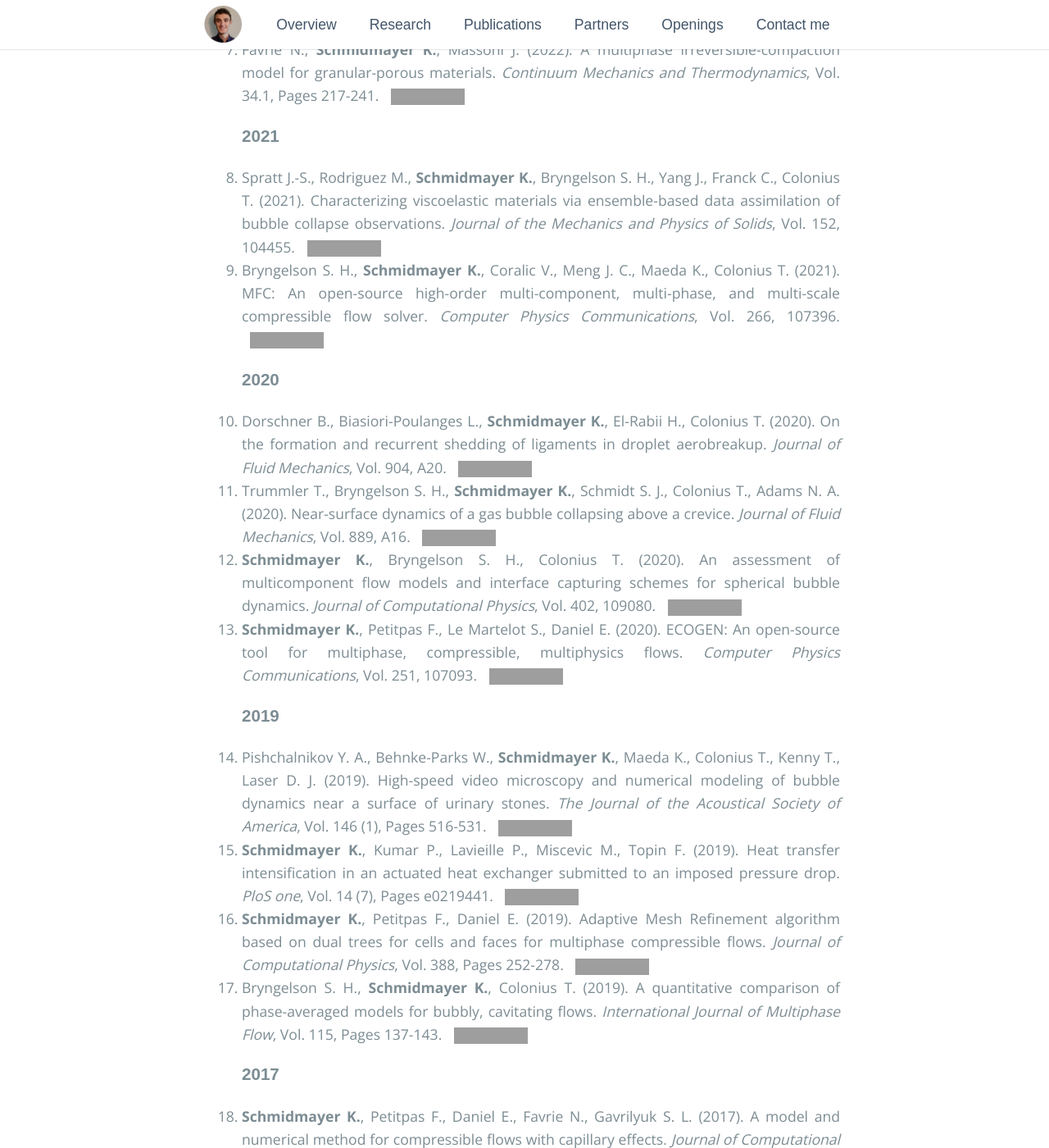
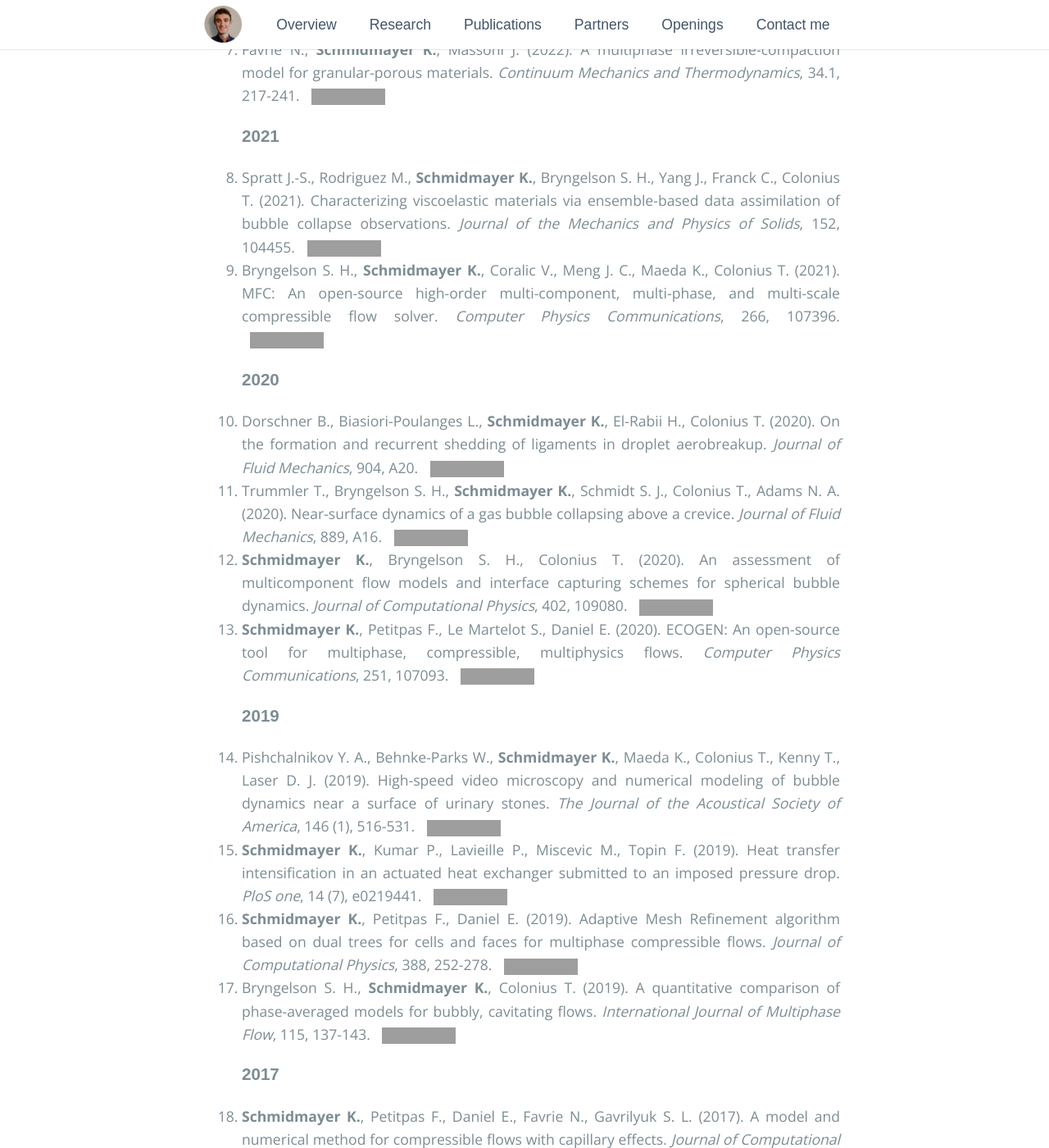
Before and after one commit to kevinschmidmayer/kevinschmidmayer.github.io, a Jekyll site: the page built from _pages/publications.md, in a window 1280 px wide and 1400 px high, scrolled down 1190 px, cut to the strip 0-1400 px from the top of the window. Shown: the whole strip at 82% size. Built offline with Jekyll 4.4.1, drawn with Linux system fonts in a browser that asks for light colours; some web fonts are replaced; some of the changed text lies outside the part shown; grey boxes are pictures that could not be loaded.

Commit message:
Update publications

```diff
--- a/_pages/publications.md
+++ b/_pages/publications.md
@@ -23,48 +23,48 @@ permalink: /publications/
 		<h3> 2026 </h3>
 		<li> Sieber A., Brewer C., Lukić B., Shakya G., Bokman G. T., Belau M., Kühl A., Schlötter M., <span style="font-weight:bold">Schmidmayer K.</span>, Supponen O. (2026). Bridging human kidney stone dynamics and damage under shock-wave lithotripsy: synchrotron X-ray imaging and tomography. <i>Under Review at Nature Portfolio</i>. <a class="badge" href="https://doi.org/10.21203/rs.3.rs-8799612/v1" target="_blank" ><img src="https://img.shields.io/badge/DOI-10.21203/rs.3.rs-8799612/v1-green.svg" alt="DOI link"/></a>
 		</li>
-		<li> Favrie N., <span style="font-weight:bold">Schmidmayer K.</span> (2026). A multiphase compressible flow model including elasto-viscoplastic solids with irreversible compaction. <i>Computer Methods in Applied Mechanics and Engineering</i>, Vol. 455, 118880. <a class="badge" href="https://inria.hal.science/hal-05548115" target="_blank" ><img src="https://img.shields.io/badge/HAL-05548115-green.svg" alt="DOI link"/></a>
+		<li> Favrie N., <span style="font-weight:bold">Schmidmayer K.</span> (2026). A multiphase compressible flow model including elasto-viscoplastic solids with irreversible compaction. <i>Computer Methods in Applied Mechanics and Engineering</i>, 455, 118880. <a class="badge" href="https://inria.hal.science/hal-05548115" target="_blank" ><img src="https://img.shields.io/badge/HAL-05548115-green.svg" alt="DOI link"/></a>
 		</li>
 		<h3> 2024 </h3>
-		<li> Bokman G. T., Biasiori-Poulanges L., Lukić B., <span style="font-weight:bold">Schmidmayer K.</span>, Bourquard C., Baumann E., Rack A., Olson B. J., Supponen O. (2024). Impulse-driven release of gas-encapsulated drops. <i>Journal of Fluid Mechanics</i>, Vol. 1001, A51. <a class="badge" href="https://hal.science/hal-04848523" target="_blank" ><img src="https://img.shields.io/badge/HAL-04848523-green.svg" alt="DOI link"/></a>
+		<li> Bokman G. T., Biasiori-Poulanges L., Lukić B., <span style="font-weight:bold">Schmidmayer K.</span>, Bourquard C., Baumann E., Rack A., Olson B. J., Supponen O. (2024). Impulse-driven release of gas-encapsulated drops. <i>Journal of Fluid Mechanics</i>, 1001, A51. <a class="badge" href="https://hal.science/hal-04848523" target="_blank" ><img src="https://img.shields.io/badge/HAL-04848523-green.svg" alt="DOI link"/></a>
 		</li>
 		<h3> 2023 </h3>
-		<li> <span style="font-weight:bold">Schmidmayer K.</span>, Biasiori-Poulanges L. (2023). Geometry effects on the droplet shock-induced cavitation. <i>Physics of Fluids</i>, Vol. 35 (6), 063315. <a class="badge" href="https://hal.science/hal-04100852" target="_blank" ><img src="https://img.shields.io/badge/HAL-04100852-green.svg" alt="DOI link"/></a>
+		<li> <span style="font-weight:bold">Schmidmayer K.</span>, Biasiori-Poulanges L. (2023). Geometry effects on the droplet shock-induced cavitation. <i>Physics of Fluids</i>, 35 (6), 063315. <a class="badge" href="https://hal.science/hal-04100852" target="_blank" ><img src="https://img.shields.io/badge/HAL-04100852-green.svg" alt="DOI link"/></a>
 		</li>
-		<li> Biasiori-Poulanges L., <span style="font-weight:bold">Schmidmayer K.</span> (2023). A phenomenological analysis of droplet shock-induced cavitation using a multiphase modelling approach. <i>Physics of Fluids</i>, Vol. 35 (1), 013312. <a class="badge" href="https://hal.archives-ouvertes.fr/hal-03894523v1" target="_blank" ><img src="https://img.shields.io/badge/HAL-03894523-green.svg" alt="DOI link"/></a>
+		<li> Biasiori-Poulanges L., <span style="font-weight:bold">Schmidmayer K.</span> (2023). A phenomenological analysis of droplet shock-induced cavitation using a multiphase modelling approach. <i>Physics of Fluids</i>, 35 (1), 013312. <a class="badge" href="https://hal.archives-ouvertes.fr/hal-03894523v1" target="_blank" ><img src="https://img.shields.io/badge/HAL-03894523-green.svg" alt="DOI link"/></a>
 		</li>
-		<li> <span style="font-weight:bold">Schmidmayer K.</span>, Cazé J., Petitpas F., Daniel E., Favrie N. (2023). Modelling interactions between waves and diffused interfaces. <i>International Journal for Numerical Methods in Fluids</i>, Vol. 95 (2), Pages 215-241. <a class="badge" href="https://hal.archives-ouvertes.fr/hal-03387818v2" target="_blank" ><img src="https://img.shields.io/badge/HAL-03387818v2-green.svg" alt="DOI link"/></a>
+		<li> <span style="font-weight:bold">Schmidmayer K.</span>, Cazé J., Petitpas F., Daniel E., Favrie N. (2023). Modelling interactions between waves and diffused interfaces. <i>International Journal for Numerical Methods in Fluids</i>, 95 (2), 215-241. <a class="badge" href="https://hal.archives-ouvertes.fr/hal-03387818v2" target="_blank" ><img src="https://img.shields.io/badge/HAL-03387818v2-green.svg" alt="DOI link"/></a>
 		</li>
 		<h3> 2022 </h3>
-		<li> Favrie N., <span style="font-weight:bold">Schmidmayer K.</span>, Massoni J. (2022). A multiphase irreversible-compaction model for granular-porous materials. <i>Continuum Mechanics and Thermodynamics</i>, Vol. 34.1, Pages 217-241. <a class="badge" href="https://hal.archives-ouvertes.fr/hal-03257608v2" target="_blank" ><img src="https://img.shields.io/badge/HAL-03257608v2-green.svg" alt="DOI link"/></a>
+		<li> Favrie N., <span style="font-weight:bold">Schmidmayer K.</span>, Massoni J. (2022). A multiphase irreversible-compaction model for granular-porous materials. <i>Continuum Mechanics and Thermodynamics</i>, 34.1, 217-241. <a class="badge" href="https://hal.archives-ouvertes.fr/hal-03257608v2" target="_blank" ><img src="https://img.shields.io/badge/HAL-03257608v2-green.svg" alt="DOI link"/></a>
 		</li>
 		<h3> 2021 </h3>
-		<li> Spratt J.-S., Rodriguez M., <span style="font-weight:bold">Schmidmayer K.</span>, Bryngelson S. H., Yang J., Franck C., Colonius T. (2021). Characterizing viscoelastic materials via ensemble-based data assimilation of bubble collapse observations. <i>Journal of the Mechanics and Physics of Solids</i>, Vol. 152, 104455. <a class="badge" href="https://hal.archives-ouvertes.fr/hal-03649480v1" target="_blank" ><img src="https://img.shields.io/badge/HAL-03649480v1-green.svg" alt="DOI link"/></a>
+		<li> Spratt J.-S., Rodriguez M., <span style="font-weight:bold">Schmidmayer K.</span>, Bryngelson S. H., Yang J., Franck C., Colonius T. (2021). Characterizing viscoelastic materials via ensemble-based data assimilation of bubble collapse observations. <i>Journal of the Mechanics and Physics of Solids</i>, 152, 104455. <a class="badge" href="https://hal.archives-ouvertes.fr/hal-03649480v1" target="_blank" ><img src="https://img.shields.io/badge/HAL-03649480v1-green.svg" alt="DOI link"/></a>
 		</li>
-		<li> Bryngelson S. H., <span style="font-weight:bold">Schmidmayer K.</span>, Coralic V., Meng J. C., Maeda K., Colonius T. (2021). MFC: An open-source high-order multi-component, multi-phase, and multi-scale compressible flow solver. <i>Computer Physics Communications</i>, Vol. 266, 107396. <a class="badge" href="https://hal.archives-ouvertes.fr/hal-03649400v1" target="_blank" ><img src="https://img.shields.io/badge/HAL-03649400v1-green.svg" alt="DOI link"/></a>
+		<li> Bryngelson S. H., <span style="font-weight:bold">Schmidmayer K.</span>, Coralic V., Meng J. C., Maeda K., Colonius T. (2021). MFC: An open-source high-order multi-component, multi-phase, and multi-scale compressible flow solver. <i>Computer Physics Communications</i>, 266, 107396. <a class="badge" href="https://hal.archives-ouvertes.fr/hal-03649400v1" target="_blank" ><img src="https://img.shields.io/badge/HAL-03649400v1-green.svg" alt="DOI link"/></a>
 		</li>
 		<h3> 2020 </h3>
-		<li> Dorschner B., Biasiori-Poulanges L., <span style="font-weight:bold">Schmidmayer K.</span>, El-Rabii H., Colonius T. (2020). On the formation and recurrent shedding of ligaments in droplet aerobreakup. <i>Journal of Fluid Mechanics</i>, Vol. 904, A20. <a class="badge" href="https://hal.archives-ouvertes.fr/hal-02989359v1" target="_blank" ><img src="https://img.shields.io/badge/HAL-02989359v1-green.svg" alt="DOI link"/></a>
+		<li> Dorschner B., Biasiori-Poulanges L., <span style="font-weight:bold">Schmidmayer K.</span>, El-Rabii H., Colonius T. (2020). On the formation and recurrent shedding of ligaments in droplet aerobreakup. <i>Journal of Fluid Mechanics</i>, 904, A20. <a class="badge" href="https://hal.archives-ouvertes.fr/hal-02989359v1" target="_blank" ><img src="https://img.shields.io/badge/HAL-02989359v1-green.svg" alt="DOI link"/></a>
 		</li>
-		<li> Trummler T., Bryngelson S. H., <span style="font-weight:bold">Schmidmayer K.</span>, Schmidt S. J., Colonius T., Adams N. A. (2020). Near-surface dynamics of a gas bubble collapsing above a crevice. <i>Journal of Fluid Mechanics</i>, Vol. 889, A16. <a class="badge" href="https://hal.archives-ouvertes.fr/hal-03649427v1" target="_blank" ><img src="https://img.shields.io/badge/HAL-03649427v1-green.svg" alt="DOI link"/></a>
+		<li> Trummler T., Bryngelson S. H., <span style="font-weight:bold">Schmidmayer K.</span>, Schmidt S. J., Colonius T., Adams N. A. (2020). Near-surface dynamics of a gas bubble collapsing above a crevice. <i>Journal of Fluid Mechanics</i>, 889, A16. <a class="badge" href="https://hal.archives-ouvertes.fr/hal-03649427v1" target="_blank" ><img src="https://img.shields.io/badge/HAL-03649427v1-green.svg" alt="DOI link"/></a>
 		</li>
-		<li> <span style="font-weight:bold">Schmidmayer K.</span>, Bryngelson S. H., Colonius T. (2020). An assessment of multicomponent flow models and interface capturing schemes for spherical bubble dynamics. <i>Journal of Computational Physics</i>, Vol. 402, 109080. <a class="badge" href="https://hal.archives-ouvertes.fr/hal-03649385v1" target="_blank" ><img src="https://img.shields.io/badge/HAL-03649385v1-green.svg" alt="DOI link"/></a>
+		<li> <span style="font-weight:bold">Schmidmayer K.</span>, Bryngelson S. H., Colonius T. (2020). An assessment of multicomponent flow models and interface capturing schemes for spherical bubble dynamics. <i>Journal of Computational Physics</i>, 402, 109080. <a class="badge" href="https://hal.archives-ouvertes.fr/hal-03649385v1" target="_blank" ><img src="https://img.shields.io/badge/HAL-03649385v1-green.svg" alt="DOI link"/></a>
 		</li>
-		<li> <span style="font-weight:bold">Schmidmayer K.</span>, Petitpas F., Le Martelot S., Daniel E. (2020). ECOGEN: An open-source tool for multiphase, compressible, multiphysics flows. <i>Computer Physics Communications</i>, Vol. 251, 107093. <a class="badge" href="https://hal.archives-ouvertes.fr/hal-03649359v1" target="_blank" ><img src="https://img.shields.io/badge/HAL-03649359v1-green.svg" alt="DOI link"/></a>
+		<li> <span style="font-weight:bold">Schmidmayer K.</span>, Petitpas F., Le Martelot S., Daniel E. (2020). ECOGEN: An open-source tool for multiphase, compressible, multiphysics flows. <i>Computer Physics Communications</i>, 251, 107093. <a class="badge" href="https://hal.archives-ouvertes.fr/hal-03649359v1" target="_blank" ><img src="https://img.shields.io/badge/HAL-03649359v1-green.svg" alt="DOI link"/></a>
 		</li>
 		<h3> 2019 </h3>
-		<li> Pishchalnikov Y. A., Behnke-Parks W., <span style="font-weight:bold">Schmidmayer K.</span>, Maeda K., Colonius T., Kenny T., Laser D. J. (2019). High-speed video microscopy and numerical modeling of bubble dynamics near a surface of urinary stones. <i>The Journal of the Acoustical Society of America</i>, Vol. 146 (1), Pages 516-531. <a class="badge" href="https://hal.archives-ouvertes.fr/hal-03649292v1" target="_blank" ><img src="https://img.shields.io/badge/HAL-03649292v1-green.svg" alt="DOI link"/></a>
+		<li> Pishchalnikov Y. A., Behnke-Parks W., <span style="font-weight:bold">Schmidmayer K.</span>, Maeda K., Colonius T., Kenny T., Laser D. J. (2019). High-speed video microscopy and numerical modeling of bubble dynamics near a surface of urinary stones. <i>The Journal of the Acoustical Society of America</i>, 146 (1), 516-531. <a class="badge" href="https://hal.archives-ouvertes.fr/hal-03649292v1" target="_blank" ><img src="https://img.shields.io/badge/HAL-03649292v1-green.svg" alt="DOI link"/></a>
 		</li>
-		<li> <span style="font-weight:bold">Schmidmayer K.</span>, Kumar P., Lavieille P., Miscevic M., Topin F. (2019). Heat transfer intensification in an actuated heat exchanger submitted to an imposed pressure drop. <i>PloS one</i>, Vol. 14 (7), Pages e0219441. <a class="badge" href="https://hal.archives-ouvertes.fr/hal-02310271v1" target="_blank" ><img src="https://img.shields.io/badge/HAL-02310271v1-green.svg" alt="DOI link"/></a>
+		<li> <span style="font-weight:bold">Schmidmayer K.</span>, Kumar P., Lavieille P., Miscevic M., Topin F. (2019). Heat transfer intensification in an actuated heat exchanger submitted to an imposed pressure drop. <i>PloS one</i>, 14 (7), e0219441. <a class="badge" href="https://hal.archives-ouvertes.fr/hal-02310271v1" target="_blank" ><img src="https://img.shields.io/badge/HAL-02310271v1-green.svg" alt="DOI link"/></a>
 		</li>
-		<li> <span style="font-weight:bold">Schmidmayer K.</span>, Petitpas F., Daniel E. (2019). Adaptive Mesh Refinement algorithm based on dual trees for cells and faces for multiphase compressible flows. <i>Journal of Computational Physics</i>, Vol. 388, Pages 252-278. <a class="badge" href="https://hal.archives-ouvertes.fr/hal-01715696v2" target="_blank" ><img src="https://img.shields.io/badge/HAL-01715696v2-green.svg" alt="DOI link"/></a>
+		<li> <span style="font-weight:bold">Schmidmayer K.</span>, Petitpas F., Daniel E. (2019). Adaptive Mesh Refinement algorithm based on dual trees for cells and faces for multiphase compressible flows. <i>Journal of Computational Physics</i>, 388, 252-278. <a class="badge" href="https://hal.archives-ouvertes.fr/hal-01715696v2" target="_blank" ><img src="https://img.shields.io/badge/HAL-01715696v2-green.svg" alt="DOI link"/></a>
 		</li>
-		<li> Bryngelson S. H., <span style="font-weight:bold">Schmidmayer K.</span>, Colonius T. (2019). A quantitative comparison of phase-averaged models for bubbly, cavitating flows. <i>International Journal of Multiphase Flow</i>, Vol. 115, Pages 137-143. <a class="badge" href="https://hal.archives-ouvertes.fr/hal-03649173v1" target="_blank" ><img src="https://img.shields.io/badge/HAL-03649173v1-green.svg" alt="DOI link"/></a>
+		<li> Bryngelson S. H., <span style="font-weight:bold">Schmidmayer K.</span>, Colonius T. (2019). A quantitative comparison of phase-averaged models for bubbly, cavitating flows. <i>International Journal of Multiphase Flow</i>, 115, 137-143. <a class="badge" href="https://hal.archives-ouvertes.fr/hal-03649173v1" target="_blank" ><img src="https://img.shields.io/badge/HAL-03649173v1-green.svg" alt="DOI link"/></a>
 		</li>
 		<h3> 2017 </h3>
-		<li> <span style="font-weight:bold">Schmidmayer K.</span>, Petitpas F., Daniel E., Favrie N., Gavrilyuk S. L. (2017). A model and numerical method for compressible flows with capillary effects. <i>Journal of Computational Physics</i>, Vol. 334, Pages 468-496. <a class="badge" href="https://hal.archives-ouvertes.fr/hal-01297432v3" target="_blank" ><img src="https://img.shields.io/badge/HAL-01297432v3-green.svg" alt="DOI link"/></a>
+		<li> <span style="font-weight:bold">Schmidmayer K.</span>, Petitpas F., Daniel E., Favrie N., Gavrilyuk S. L. (2017). A model and numerical method for compressible flows with capillary effects. <i>Journal of Computational Physics</i>, 334, 468-496. <a class="badge" href="https://hal.archives-ouvertes.fr/hal-01297432v3" target="_blank" ><img src="https://img.shields.io/badge/HAL-01297432v3-green.svg" alt="DOI link"/></a>
 		</li>
-		<li> <span style="font-weight:bold">Schmidmayer K.</span>, Kumar P., Lavieille P., Miscevic M., Topin F. (2017). Thermo-hydraulic characterization of a self-pumping corrugated wall heat exchanger. <i>Energy</i>, Vol. 128, Pages 713-728. <a class="badge" href="https://hal.archives-ouvertes.fr/hal-01792112v1" target="_blank" ><img src="https://img.shields.io/badge/HAL-01792112v1-green.svg" alt="DOI link"/></a>
+		<li> <span style="font-weight:bold">Schmidmayer K.</span>, Kumar P., Lavieille P., Miscevic M., Topin F. (2017). Thermo-hydraulic characterization of a self-pumping corrugated wall heat exchanger. <i>Energy</i>, 128, 713-728. <a class="badge" href="https://hal.archives-ouvertes.fr/hal-01792112v1" target="_blank" ><img src="https://img.shields.io/badge/HAL-01792112v1-green.svg" alt="DOI link"/></a>
 		</li>
 	</ol>
 </article>
@@ -146,7 +146,7 @@ permalink: /publications/
 		<li> Kumar P., <span style="font-weight:bold">Schmidmayer K.</span>, Topin F., Miscevic M. (2016). Etude numérique de l’intensification de transfert de chaleur par ‘morphing’ dynamique de la paroi d’un échangeur thermique millimétrique. <i>SFT-2016</i>, Toulouse, France. <a class="badge" href="https://hal.archives-ouvertes.fr/hal-03648921v1" target="_blank" ><img src="https://img.shields.io/badge/HAL-03648921v1-green.svg" alt="DOI link"/></a>
 		</li>
 		<h3> 2014 </h3>
-		<li> Radhakrishnan S., <span style="font-weight:bold">Schmidmayer K.</span>, Meiburg E. (2014). Sediment-laden density currents propagating down slopes into stratified ambient. <i>Bulletin of the American Physical Society, 59, 67th Annual Meeting of the APS Division of Fluid Dynamics</i>, Vol. 59, No. 20, San Francisco, California. <a class="badge" href="https://hal.archives-ouvertes.fr/hal-03648773v1" target="_blank" ><img src="https://img.shields.io/badge/HAL-03648773v1-green.svg" alt="DOI link"/></a>
+		<li> Radhakrishnan S., <span style="font-weight:bold">Schmidmayer K.</span>, Meiburg E. (2014). Sediment-laden density currents propagating down slopes into stratified ambient. <i>Bulletin of the American Physical Society, 59, 67th Annual Meeting of the APS Division of Fluid Dynamics</i>, 59, No. 20, San Francisco, California. <a class="badge" href="https://hal.archives-ouvertes.fr/hal-03648773v1" target="_blank" ><img src="https://img.shields.io/badge/HAL-03648773v1-green.svg" alt="DOI link"/></a>
 		</li>
 	</ol>
 </article>
```
